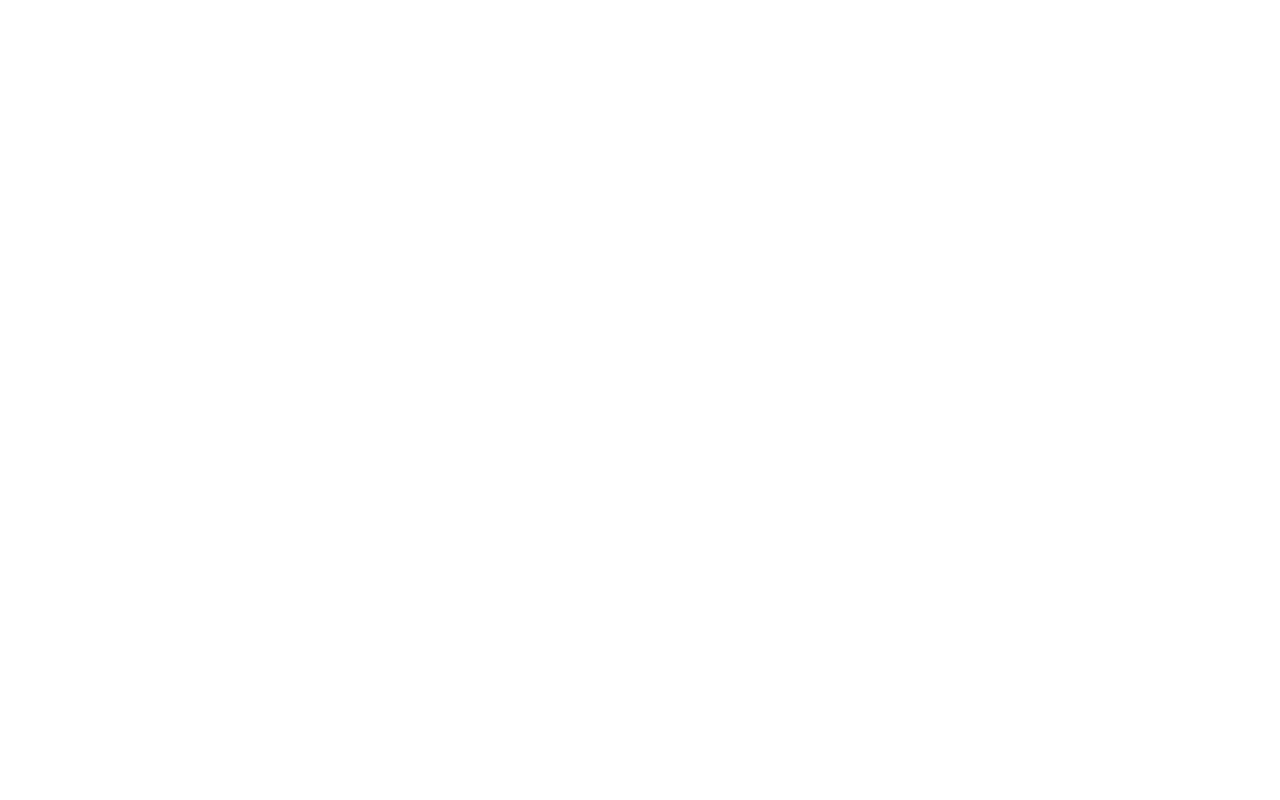
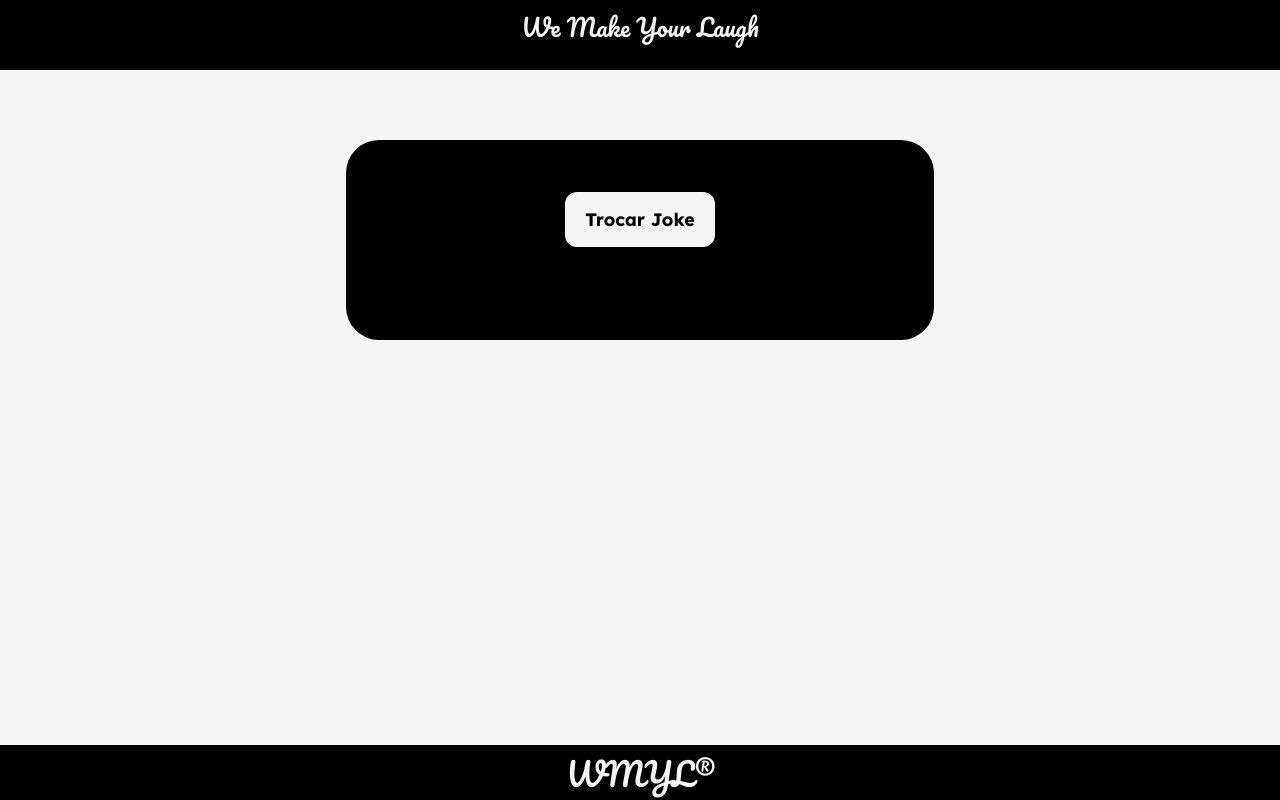
Before and after one commit to PedrooGit/apiJokes, a plain HTML site: page index.html in a window 1280 px wide. Drawn offline with Linux system fonts and the light colour scheme; no server answers.

Commit message:
fimalizado

```diff
--- a/index.html
+++ b/index.html
@@ -8,14 +8,17 @@
         <title>Make Jokes</title>
     </head>
     <body>
-
-
-
-
-
-
-
-
+        <nav>
+            <h1>We Make Your Laugh</h1>
+        </nav>
+        <section id="bloco">
+            <h2 id="setup"></h2>
+            <h2 id="punch"></h2>
+            <input type="button" value="Trocar Joke" onclick="main()" id="trocar">
+        </section>
+        <footer class="faixa">
+            <h1 class="logo">WMYL®</h1>
+        </footer>
 
         <script src="./main.js"></script>
     </body>
--- a/main.js
+++ b/main.js
@@ -0,0 +1,13 @@
+async function main() {
+    try {
+        const resposta = await fetch('https://official-joke-api.appspot.com/random_joke');
+        const dados = await resposta.json();
+
+        document.getElementById("setup").textContent = dados.setup;
+        document.getElementById("punch").textContent = dados.punchline;
+    } catch (erro) {
+        console.log("Erro:", erro);
+    }
+}
+
+main();
--- a/styles.css
+++ b/styles.css
@@ -0,0 +1,121 @@
+@import url('https://fonts.googleapis.com/css2?family=Lexend:wght@100..900&family=Pacifico&display=swap');
+
+
+*{
+
+    margin: 0;
+    padding: 0;
+    box-sizing: border-box;
+}
+
+body{
+    position: relative;
+    background: whitesmoke;
+}
+
+h1{
+
+    font-family: "Pacifico", cursive;
+    font-weight: 400;
+    font-style: normal;
+    color: whitesmoke;
+    padding: 6px;
+}
+
+nav{
+    background: black;
+    height: 70px;
+    width: 100%;
+    text-align: center;
+
+}
+
+#bloco{
+    background: rgb(0, 0, 0);
+    margin-top: 70px;
+    margin-left: 27%;
+    margin-right: 27%;
+    height: 200px;
+    border-radius: 33px;
+
+}
+
+#setup{
+    padding-top: 26px;
+    font-family: "Lexend", sans-serif;
+    font-weight: 600;
+    font-style: normal;
+    text-align: center;
+    color: whitesmoke;
+}
+
+#punch{
+    padding-top: 06px;
+    font-family: "Lexend", sans-serif;
+    font-weight: 500;
+    font-style: normal;
+    text-align: center;
+    color: whitesmoke;
+
+
+}
+
+
+input {
+    margin-top: 10px;
+    text-align: center;
+    background-color: whitesmoke;
+    color: #000;
+    font-family: "Lexend", sans-serif;
+    font-size: 18px;
+    font-weight: 700;
+    font-style: normal;
+    text-align: center;
+
+    padding: 16px 20px;
+    border: none;
+    border-radius: 12px;
+
+    cursor: pointer;
+    box-shadow: 0 4px 10px rgba(0,0,0,0.2);
+    transition: all 0.3s ease;
+}
+
+input:hover {
+ background: linear-gradient(45deg, #4a90e2, #6a5acd);
+    color: white;
+
+    box-shadow:
+        0 0 10px #4a90e2,
+        0 0 20px #4a90e2,
+        0 0 30px #4a90e2;
+}
+
+#trocar{
+    display: block;
+    margin: 20px auto;
+}
+
+.logo {
+    display: flex;
+    justify-content: center; /* centro horizontal */
+    align-items: center;     /* centro vertical */
+    height: 100vh;           /* ocupa a altura da tela */
+}
+
+.faixa {
+    display: flex;
+    justify-content: center;
+    align-items: center;
+    height: 55px; /* altura da faixa */
+    background: black;
+}
+
+footer{
+    position: fixed;
+    text-align: center;
+    background: black;
+    height: 50px;
+    bottom: 0;
+    width: 100%;
+}
```
